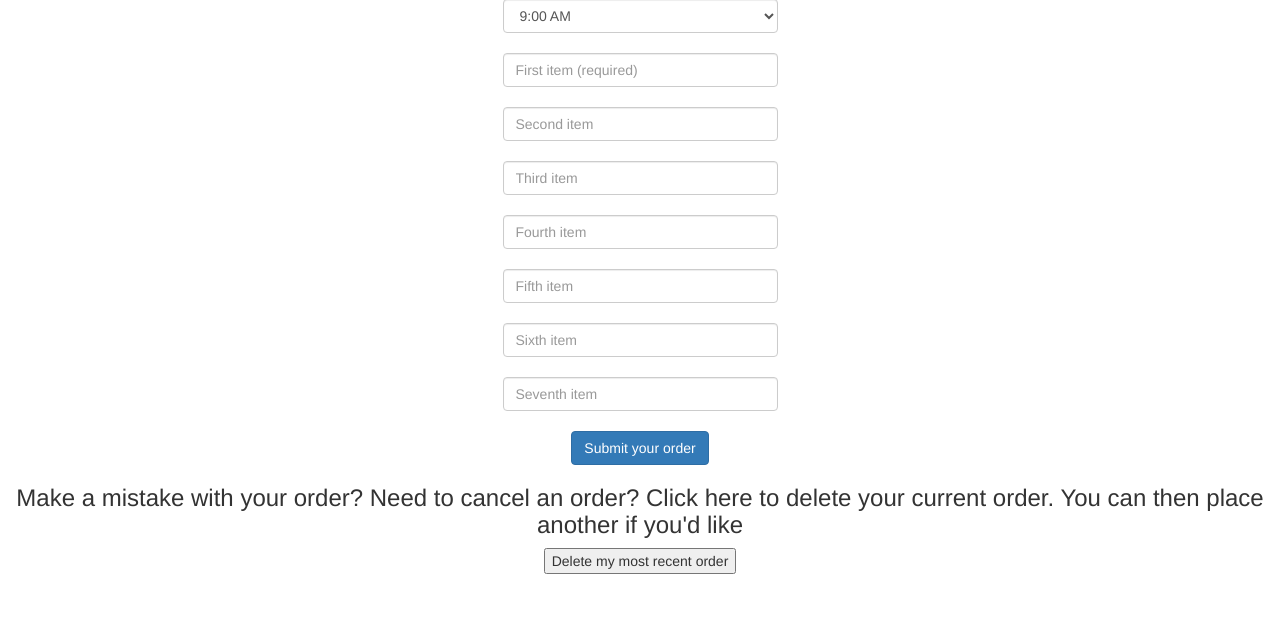
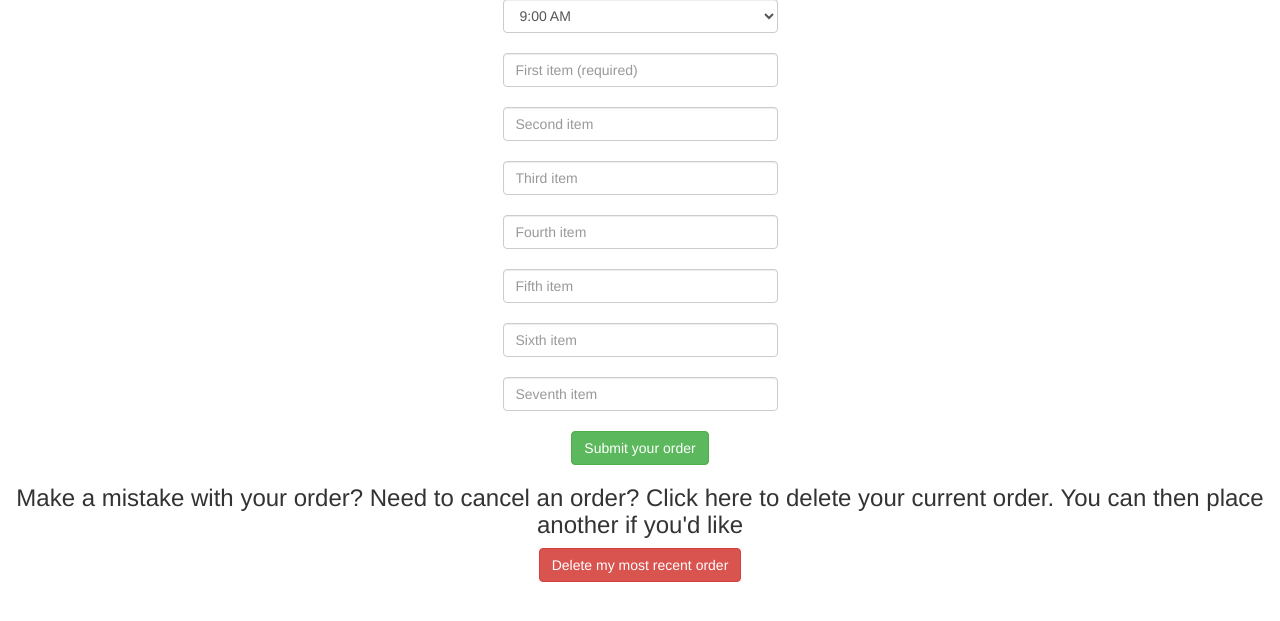
Before and after one commit to dickiebush/Rescu, a Flask app: template rescuapp/templates/order.html in a window 1280 px wide. Shown: the part 107-728 px from the top of the page. Run offline with Flask 2, Linux system fonts and the light colour scheme; the template is opened without the code that fills it: values that come from a table or form of the project are taken from there, others are empty; some libraries are stand-ins or nearby versions.

Commit message:
demo day

```diff
--- a/rescuapp/forms.py
+++ b/rescuapp/forms.py
@@ -16,7 +16,7 @@ class SignUpForm(Form):
     conPass  = PasswordField('conPass', validators=[validators.DataRequired("You forgot me!"), validators.EqualTo('password')],)
     fullName = StringField('fullname', validators=[validators.DataRequired("You forgot me!")])
     dormHall = StringField('dormHall', validators = [validators.DataRequired("Please enter a valid dorm")])
-    dormNum  = IntegerField('dorm', validators = [validators.DataRequired("Please enter a valid dorm number")])
+    dormNum  = StringField('dorm', validators = [validators.DataRequired("Please enter a valid dorm number")])
 
 ## Order form -- some data pulled from user submitting and rest put through this form
 class OrderForm(Form):
--- a/rescuapp/templates/order.html
+++ b/rescuapp/templates/order.html
@@ -32,12 +32,12 @@
 		        <br>
 		        {{ form.item7(placeholder="Seventh item", style="width: 275px", class_="form-control") }}
 		        <br>
-		        <p><input class="btn btn-primary" type="submit" value="Submit your order" name='order'></p>
+		        <p><input class="btn btn-success" type="submit" value="Submit your order" name='order'></p>
 			</form>
 
 			<h3> Make a mistake with your order? Need to cancel an order? Click here to delete your current order. You can then place another if you'd like </h3>
 			<form action="/order", method="POST", name="cancelorder">
-			<p><input type="submit", name="cancelorder", value="Delete my most recent order"/></p>
+			<p><input class="btn btn-large btn-danger" type="submit", name="cancelorder", value="Delete my most recent order"/></p>
 
 		</center>
 	</div>
--- a/rescuapp/views.py
+++ b/rescuapp/views.py
@@ -159,14 +159,10 @@ def order():
     print "just returning here"
     return render_template('order.html', form=form)
 
-
 @myapp.route('/thankyou')
 @login_required
 def thankyou():
     return "Your order has been sent, thanks!"
-
-
-
 
 ## Routes to the FAQ Page
 @myapp.route ('/faq')
```
Also changed, not shown: 1 other file.
